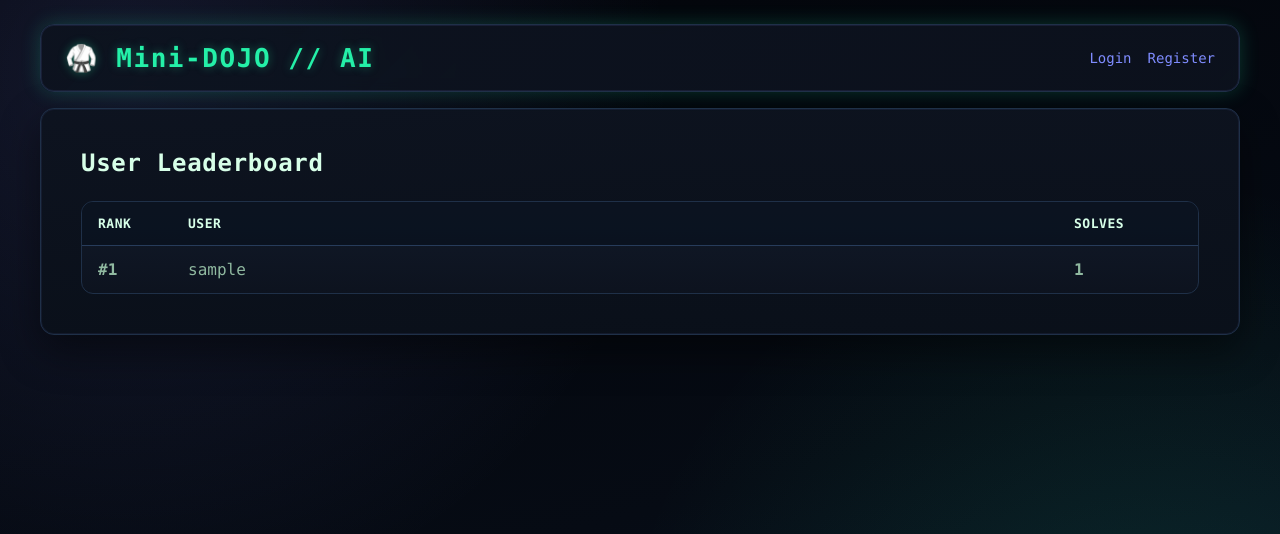
After one commit to salem909/minidojo, a FastAPI app: template web/templates/leaderboard.html in a window 1280 px wide. The commit adds this page. Shown: the top 534 px of the page. Run offline with FastAPI, Linux system fonts and the light colour scheme; the template is opened without the code that fills it: most values are stand-ins (such as "Sample title", 1, 10 or a date in 2020).

Commit message:
rankings

```diff
--- a/web/app.py
+++ b/web/app.py
@@ -2,6 +2,7 @@ from fastapi import FastAPI, Request, Depends, Form, HTTPException
 from fastapi.responses import HTMLResponse, RedirectResponse
 from fastapi.templating import Jinja2Templates
 from sqlalchemy.orm import Session
+from sqlalchemy import func
 from itsdangerous import URLSafeTimedSerializer
 import docker
 import os
@@ -209,6 +210,43 @@ async def challenges_list(
     return templates.TemplateResponse(
         "challenges.html",
         {"request": request, "user": user, "challenges": challenges_data}
+    )
+
+
+@app.get("/leaderboard", response_class=HTMLResponse)
+async def leaderboard(
+    request: Request,
+    user: User = Depends(require_auth),
+    db: Session = Depends(get_db)
+):
+    """Leaderboard ranking users by total solves"""
+    rows = (
+        db.query(
+            User.id,
+            User.username,
+            func.count(Solve.id).label("solve_count")
+        )
+        .outerjoin(Solve, Solve.user_id == User.id)
+        .group_by(User.id, User.username)
+        .order_by(func.count(Solve.id).desc(), User.username.asc())
+        .all()
+    )
+
+    leaderboard_data = []
+    for index, row in enumerate(rows, start=1):
+        leaderboard_data.append(
+            {
+                "rank": index,
+                "user_id": row.id,
+                "username": row.username,
+                "solve_count": row.solve_count,
+                "is_current_user": row.id == user.id,
+            }
+        )
+
+    return templates.TemplateResponse(
+        "leaderboard.html",
+        {"request": request, "user": user, "leaderboard": leaderboard_data}
     )
 
 
--- a/web/templates/layout.html
+++ b/web/templates/layout.html
@@ -234,6 +234,7 @@
                 {% if user %}
                     <span>Welcome, <strong>{{ user.username }}</strong></span>
                     <a href="/challenges">Challenges</a>
+                    <a href="/leaderboard">Leaderboard</a>
                     <a href="/logout">Logout</a>
                 {% else %}
                     <a href="/login">Login</a>
--- /dev/null
+++ b/web/templates/leaderboard.html
@@ -0,0 +1,90 @@
+{% extends "layout.html" %}
+
+{% block title %}Leaderboard - Mini-DOJO{% endblock %}
+
+{% block content %}
+<h2 class="page-title">User Leaderboard</h2>
+
+<style>
+    .leaderboard-card {
+        border: 1px solid var(--border);
+        border-radius: 12px;
+        background: linear-gradient(180deg, rgba(18, 27, 43, 0.9), rgba(13, 19, 31, 0.9));
+        overflow: hidden;
+    }
+
+    .leaderboard-table {
+        width: 100%;
+        border-collapse: collapse;
+    }
+
+    .leaderboard-table th,
+    .leaderboard-table td {
+        text-align: left;
+        padding: 14px 16px;
+        border-bottom: 1px solid rgba(42, 65, 98, 0.7);
+    }
+
+    .leaderboard-table th {
+        color: var(--text);
+        background: rgba(10, 18, 31, 0.85);
+        font-size: 13px;
+        letter-spacing: 0.04em;
+        text-transform: uppercase;
+    }
+
+    .leaderboard-table td {
+        color: var(--text-soft);
+    }
+
+    .leaderboard-table tr:last-child td {
+        border-bottom: none;
+    }
+
+    .leaderboard-table tr.current-user td {
+        color: var(--text);
+        background: rgba(36, 240, 168, 0.1);
+    }
+
+    .rank {
+        width: 90px;
+        color: var(--neon);
+        font-weight: 700;
+    }
+
+    .solve-count {
+        width: 140px;
+        color: #9bd6ff;
+        font-weight: 700;
+    }
+
+    .empty-state {
+        color: var(--text-soft);
+    }
+</style>
+
+{% if leaderboard %}
+<div class="leaderboard-card">
+    <table class="leaderboard-table">
+        <thead>
+            <tr>
+                <th>Rank</th>
+                <th>User</th>
+                <th>Solves</th>
+            </tr>
+        </thead>
+        <tbody>
+            {% for row in leaderboard %}
+            <tr class="{% if row.is_current_user %}current-user{% endif %}">
+                <td class="rank">#{{ row.rank }}</td>
+                <td>{{ row.username }}</td>
+                <td class="solve-count">{{ row.solve_count }}</td>
+            </tr>
+            {% endfor %}
+        </tbody>
+    </table>
+</div>
+{% else %}
+<p class="empty-state">No users found yet.</p>
+{% endif %}
+{% endblock %}
```
